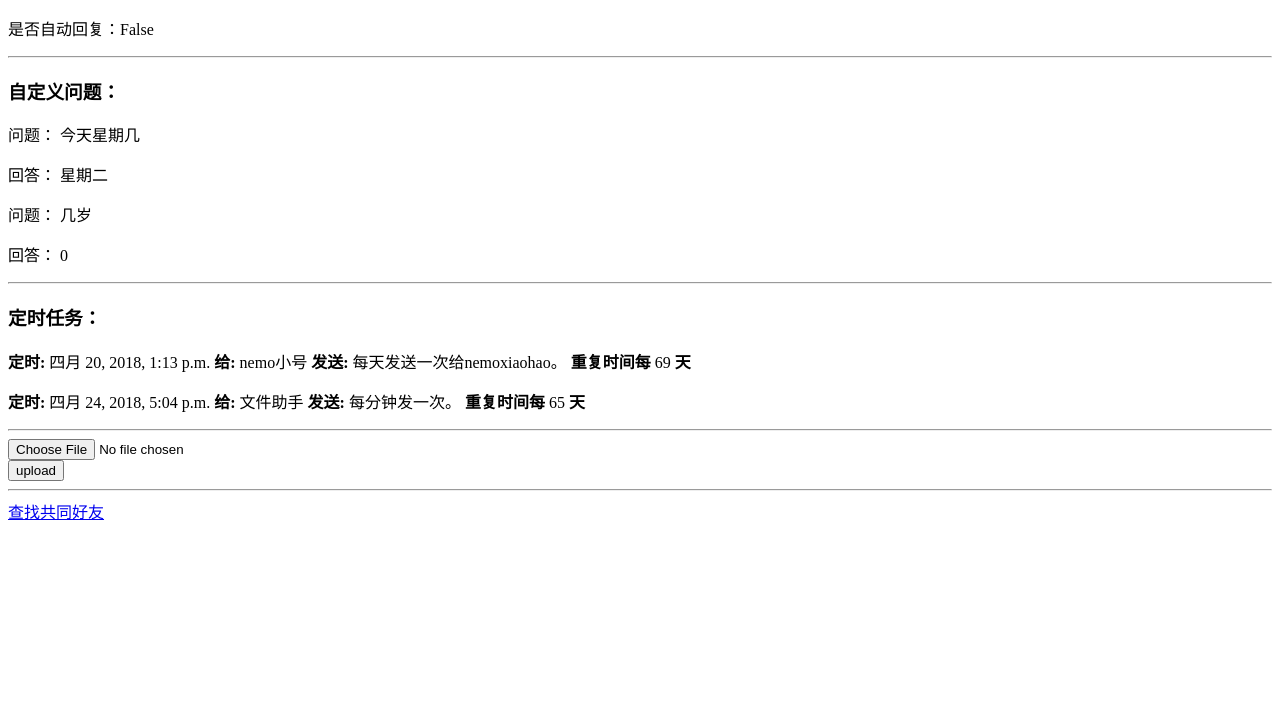
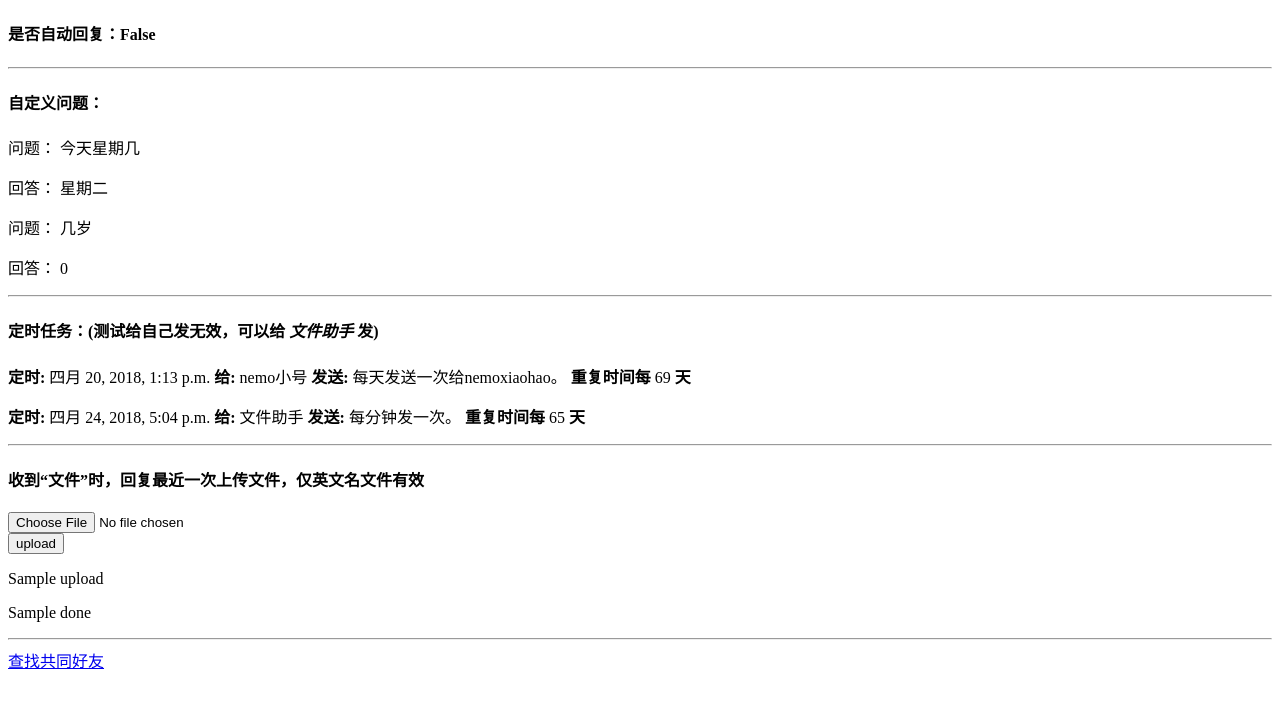
Before and after one commit to 7937/bs, a Django app: template replyMsg/templates/question.html in a window 1280 px wide. Shown: the top 708 px of the page. Run offline with Django 3.2, Linux system fonts and the light colour scheme; data comes from the database, SQL or seed files in the repository; both versions use the stored data as it was after the commit; the template is opened without the code that fills it: values that come from a table or form of the project are taken from there, most other values are stand-ins (such as "Sample title", 1, 10 or a date in 2020).

Commit message:
upload file

```diff
--- a/replyMsg/templates/question.html
+++ b/replyMsg/templates/question.html
@@ -10,27 +10,30 @@
     <hr>
 -->
     {% for a in auto %}
-        <p>是否自动回复：{{ a.auto }}</p>
+        <h4>是否自动回复：{{ a.auto }}</h4>
     {% endfor %}
     <hr>
 
-    <h3> 自定义问题：</h3>
+    <h4> 自定义问题：</h4>
     {% for question in questions %}
         <p> 问题： {{ question.content }}</p>
         <p> 回答： {{ question.answer|truncatechars:30 }}</p>
     {% endfor %}
     <hr>
 
-    <h3> 定时任务：</h3>
+    <h4> 定时任务：(测试给自己发无效，可以给<I> 文件助手 </I>发) </h4>
     {% for timer in timers %}
         <p> <b> 定时: </b> {{timer.time}} <b> 给: </b> {{timer.receiver}} <b> 发送: </b> {{timer.content}}。 <b> 重复时间每 </b> {{timer.recycle}} <b> 天 </b> </p>
     {% endfor %}
     <hr>
 
-    <form enctype="multipart/form-data" action="" method="POST">
-        <input type="file" name="myfile" />
+    <h4> 收到“文件”时，回复最近一次上传文件，仅英文名文件有效 </h4>
+    <form enctype="multipart/form-data" action="/upload_file/" method="POST">
+	<input type="file" name="myfile" />
         <br/>
         <input type="submit" value="upload" />
+	<p> {{ upload }} </p>
+        <p> {{ done }} </p>
     </form>
     <hr>
 
--- a/replyMsg/urls.py
+++ b/replyMsg/urls.py
@@ -4,4 +4,5 @@ from . import views
 urlpatterns = [
     url(r'^$', views.question, name='question'),
     url(r'^mutualFriends$', views.mutualFriends, name='mutualFriends'),
+    url(r'^upload_file$', views.upload_file, name='upload_file'),
 ]
--- a/robot/urls.py
+++ b/robot/urls.py
@@ -16,9 +16,11 @@ Including another URLconf
 from django.conf.urls import include, url
 from django.contrib import admin
 from replyMsg.views import question
+from replyMsg.views import upload_file
 
 urlpatterns = [
     url(r'^$',include('replyMsg.urls')),
     url(r'^mutualFriends/',include('replyMsg.urls')),
+    url(r'^upload_file/$', upload_file),
     url(r'^admin/', admin.site.urls),
 ]
```
Also changed, not shown: replyMsg/views.py (+30 -9 lines), static/file/test.py (added, +9 -0 lines), db.sqlite3, 7 other files.
